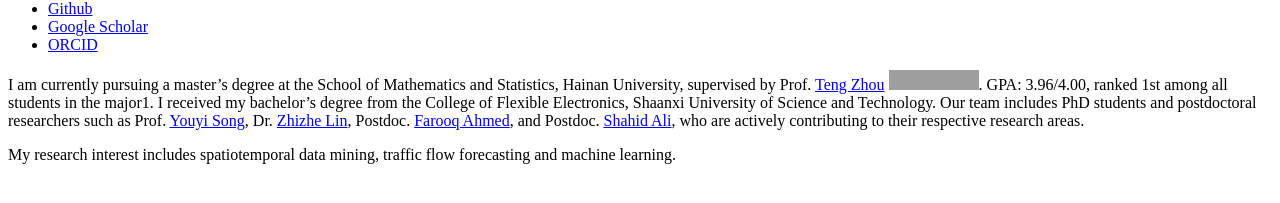
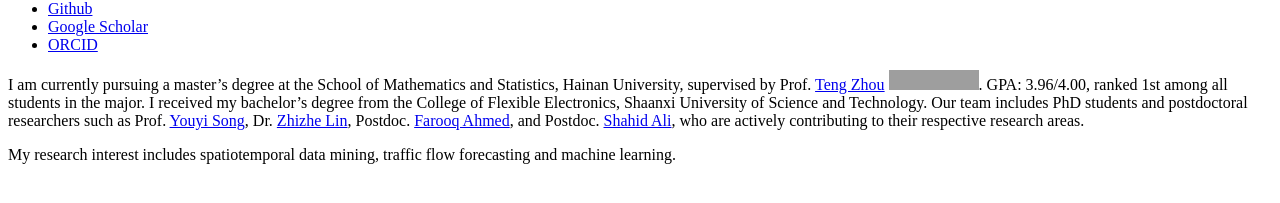
Before and after one commit to yuchaozhi/yuchaozhi.github.io, a Jekyll site: the page built from _pages/includes/intro.md, in a window 1280 px wide. Shown: the part 396-599 px from the top of the page. Built offline with Jekyll 4.4.1, drawn with Linux system fonts in a browser that asks for light colours; our own code applies the rules of GitHub Pages for plain Markdown files; grey boxes are pictures that could not be loaded.

Commit message:
update intro

```diff
--- a/_pages/includes/intro.md
+++ b/_pages/includes/intro.md
@@ -1,3 +1,3 @@
-I am currently pursuing a master's degree at the School of Mathematics and Statistics, Hainan University, supervised by Prof. [Teng Zhou](https://scs.hainanu.edu.cn/info/1052/3112.htm) [![Citations](https://img.shields.io/endpoint?logo=Google%20Scholar&url=https%3A%2F%2Fcdn.jsdelivr.net%2Fgh%2Fyuchaozhi%2Fyuchaozhi.github.io@google-scholar-stats%2Fgs_data_shieldsio.json&labelColor=f6f6f6&color=9cf&style=flat&label=citations)](https://scholar.google.com/citations?user=oQIF23YAAAAJ). GPA: 3.96/4.00, ranked 1st among all students in the major1. I received my bachelor's degree from the College of Flexible Electronics, Shaanxi University of Science and Technology. Our team includes PhD students and postdoctoral researchers such as Prof. [Youyi Song](https://scholar.google.com/citations?user=gSzHVNkAAAAJ), Dr. [Zhizhe Lin](https://scholar.google.com/citations?user=j2aV91UAAAAJ), Postdoc. [Farooq Ahmed](https://scholar.google.com/citations?user=bTVezlQAAAAJ), and Postdoc. [Shahid Ali](https://scholar.google.com/citations?user=B3jovoIAAAAJ), who are actively contributing to their respective research areas.
+I am currently pursuing a master's degree at the School of Mathematics and Statistics, Hainan University, supervised by Prof. [Teng Zhou](https://scs.hainanu.edu.cn/info/1052/3112.htm) [![Citations](https://img.shields.io/endpoint?logo=Google%20Scholar&url=https%3A%2F%2Fcdn.jsdelivr.net%2Fgh%2Fyuchaozhi%2Fyuchaozhi.github.io@google-scholar-stats%2Fgs_data_shieldsio.json&labelColor=f6f6f6&color=9cf&style=flat&label=citations)](https://scholar.google.com/citations?user=oQIF23YAAAAJ). GPA: 3.96/4.00, ranked 1st among all students in the major. I received my bachelor's degree from the College of Flexible Electronics, Shaanxi University of Science and Technology. Our team includes PhD students and postdoctoral researchers such as Prof. [Youyi Song](https://scholar.google.com/citations?user=gSzHVNkAAAAJ), Dr. [Zhizhe Lin](https://scholar.google.com/citations?user=j2aV91UAAAAJ), Postdoc. [Farooq Ahmed](https://scholar.google.com/citations?user=bTVezlQAAAAJ), and Postdoc. [Shahid Ali](https://scholar.google.com/citations?user=B3jovoIAAAAJ), who are actively contributing to their respective research areas.
 
 My research interest includes spatiotemporal data mining, traffic flow forecasting and machine learning.
```
